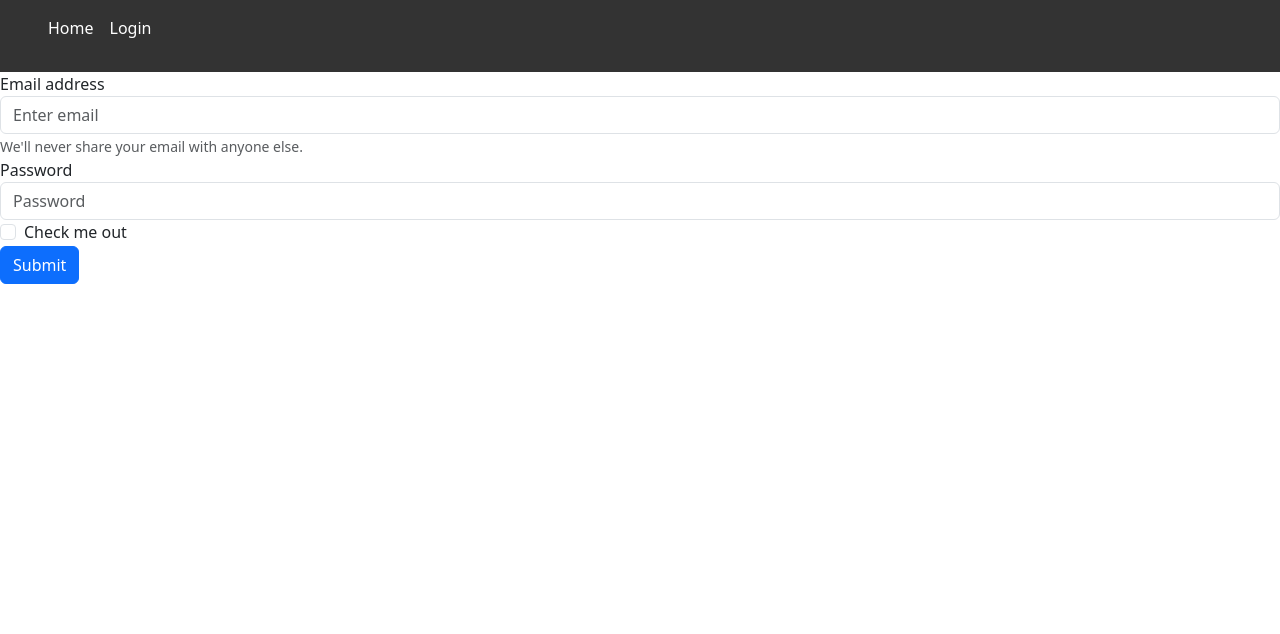
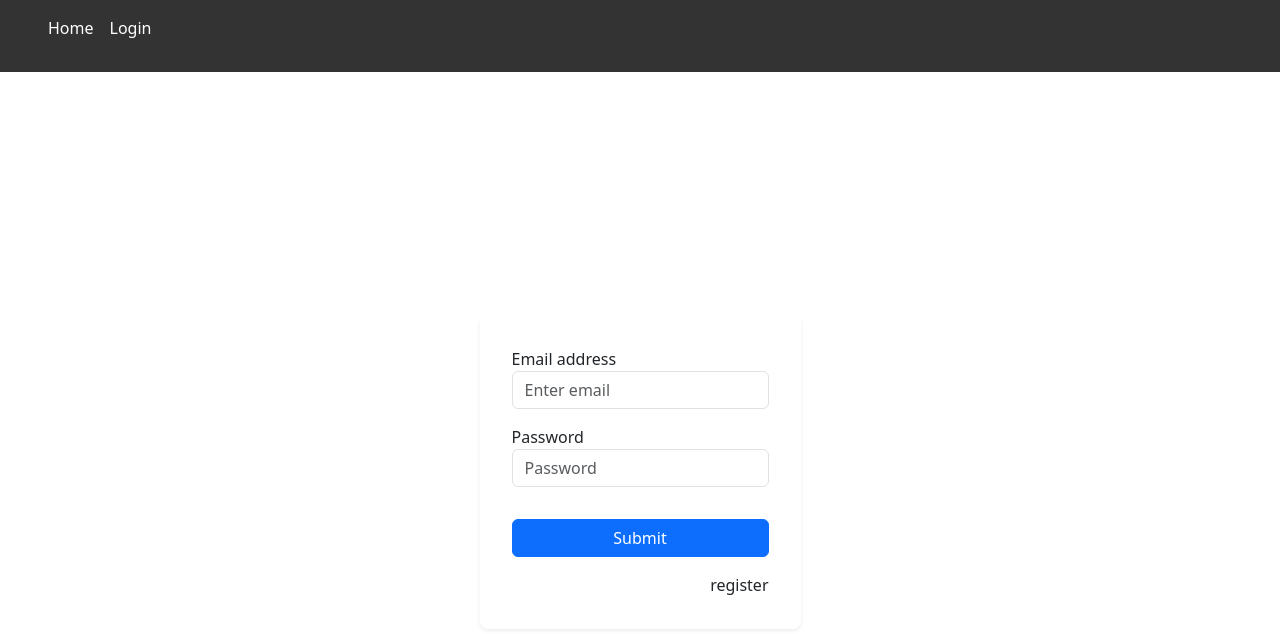
Before and after one commit to seasayDev/ecoride, a Vue app in the folder frontend/ecoride/: page /login in a window 1280 px wide. Shown: the top 634 px of the page. Built offline with nearby package versions, Linux system fonts and the light colour scheme.

Commit message:
ajout de la structure de login

```diff
--- a/frontend/ecoride/src/App.vue
+++ b/frontend/ecoride/src/App.vue
@@ -6,13 +6,11 @@
 
 <script lang="ts">
 import { defineComponent, ref } from "vue";
-import childRouter from "./components/childRouter.vue";
-import Shark from "./components/Shark.vue";
+
 import NavBar from "./components/NavBar.vue";
 
 export default defineComponent({
   components: {
-    childRouter,
     NavBar
   },
   setup() { },
--- a/frontend/ecoride/src/components/Shark.vue
+++ /dev/null
@@ -1,30 +0,0 @@
-<template>
-    <h1>{{ state.msg }}</h1>
-</template>
-
-<script lang="ts">
-import { defineComponent, onMounted, reactive } from "vue";
-import axios from "axios";
-export default defineComponent({
-    setup() {
-        const state = reactive({
-            msg: "",
-        });
-
-        onMounted(() => getResponse());
-        const getResponse = async () => {
-            try {
-                const response = await axios.get("http://127.0.0.1:5000/shark");
-
-                state.msg = response.data;
-            } catch (error) {
-                return "data not found";
-            }
-        };
-        return {
-            state,
-            getResponse,
-        };
-    },
-});
-</script>
--- a/frontend/ecoride/src/components/childRouter.vue
+++ /dev/null
@@ -1,20 +0,0 @@
-<template>
-    <button type="button" class="btn btn-primary" @click="navigateToShark">
-        GO to shark
-    </button>
-</template>
-<script lang="ts">
-import { defineComponent } from "vue";
-import { useRouter } from "vue-router";
-export default defineComponent({
-    setup() {
-        const router = useRouter();
-        const navigateToShark = () => {
-            router.push("/shark");
-        };
-        return {
-            navigateToShark,
-        };
-    },
-});
-</script>
--- a/frontend/ecoride/src/components/login/Login.vue
+++ b/frontend/ecoride/src/components/login/Login.vue
@@ -1,37 +1,86 @@
 <template>
-    <form @submit.prevent="submit">
-        <div class="form-group">
-            <label for="exampleInputEmail1">Email address</label>
-            <input type="email" class="form-control" id="exampleInputEmail1" aria-describedby="emailHelp"
-                placeholder="Enter email">
-            <small id="emailHelp" class="form-text text-muted">We'll never share your email with anyone else.</small>
+    <div class="container">
+        <div class="row justify-content-center">
+
+            <form @submit.prevent="submit()" class="login_form">
+                <div class="form-group">
+                    <label for="inputEmail">Email address</label>
+                    <input type="email" class="form-control" id="inputEmail" aria-describedby="emailHelp"
+                        placeholder="Enter email" v-model="state.model.email">
+
+                </div>
+                <div class="form-group">
+                    <label for="inputPassword1">Password</label>
+                    <input type="password" class="form-control" id="inputPassword1" placeholder="Password"
+                        v-model="state.model.passeword">
+                </div>
+                <button type="submit" class="btn btn-primary">Submit</button>
+
+                <div class="register" @click="register">register</div>
+            </form>
+
         </div>
-        <div class="form-group">
-            <label for="exampleInputPassword1">Password</label>
-            <input type="password" class="form-control" id="exampleInputPassword1" placeholder="Password">
-        </div>
-        <div class="form-group form-check">
-            <input type="checkbox" class="form-check-input" id="exampleCheck1">
-            <label class="form-check-label" for="exampleCheck1">Check me out</label>
-        </div>
-        <button type="submit" class="btn btn-primary">Submit</button>
-    </form>
+    </div>
 </template>
 <script lang="ts">
 import { defineComponent, reactive } from 'vue'
 import { loginModel } from './login';
+import { useRouter } from "vue-router";
 export default defineComponent({
     name: 'Login',
     setup() {
+        const router = useRouter();
         const state = reactive({
             model: {} as loginModel
         })
 
+        const submit = () => {
+            console.log(state.model)
+        }
+        const register = () => {
+            router.push('/register')
+        }
+
         return {
-            state
+            state,
+            submit,
+            register
         }
 
     },
 })
 </script>
-<style scoped></style>
+<style scoped>
+.container {
+    display: flex;
+    align-items: center;
+    justify-content: center;
+    min-height: 100vh;
+}
+
+.login_form {
+    background: #fff;
+    padding: 2rem;
+    border-radius: 0.5rem;
+    box-shadow: 0 0.125rem 0.25rem rgba(0, 0, 0, 0.075);
+}
+
+.form-group {
+    padding-bottom: 1rem;
+}
+
+.btn {
+    width: 100%;
+    margin-top: 1rem;
+}
+
+.register {
+    margin-top: 1rem;
+    text-align: right;
+}
+
+.register:hover {
+    text-decoration: underline;
+    cursor: pointer;
+}
+</style>
--- /dev/null
+++ b/frontend/ecoride/src/components/register/Register.vue
@@ -0,0 +1,14 @@
+<template>
+    <h1>Register</h1>
+</template>
+<script lang="ts">
+import { defineComponent } from 'vue'
+
+export default defineComponent({
+    name: 'Register',
+    setup() {
+
+    },
+})
+</script>
+<style scoped></style>
--- a/frontend/ecoride/src/router/index.ts
+++ b/frontend/ecoride/src/router/index.ts
@@ -1,15 +1,11 @@
 import { createRouter, createWebHistory } from 'vue-router'
-import Shark from '@/components/Shark.vue'
 import login from '@/components/login/Login.vue'
+import register from '@/components/register/Register.vue'
 const router = createRouter({
   history: createWebHistory(import.meta.env.BASE_URL),
   routes: [
-    {
-      path: '/shark',
-      name: 'Shark',
-      component: Shark
-    },
-    { path: '/login', name: 'Login', component: login }
+    { path: '/login', name: 'Login', component: login },
+    { path: '/register', name: 'Register', component: register }
   ]
 })
 
```
Also changed, not shown: frontend/ecoride/src/components/register/register.ts (added), 2 other files (tests, documents, lock files or other folders).
